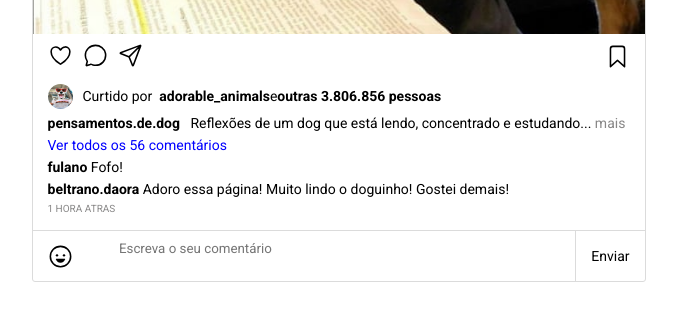
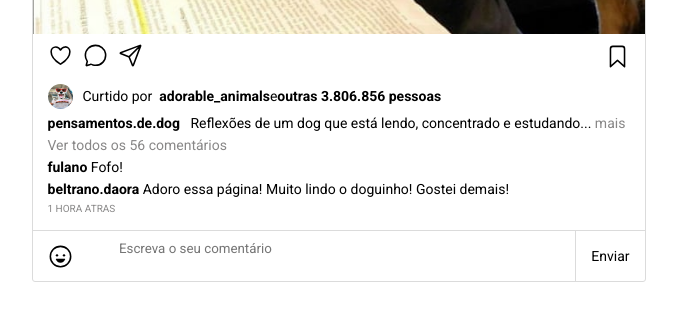
Before and after one commit to jumeneguete/projetoinstagram, a plain HTML site: page index.html in a window 1280 px wide. Shown: the part 880-1211 px from the top of the page, without its empty margins (156-833 px from the left). Drawn offline with nearby package versions, Linux system fonts and the light colour scheme.

Commit message:
Testando o GitHub de novo

```diff
--- a/estilo.css
+++ b/estilo.css
@@ -6,7 +6,7 @@ body {
 
 body a{
     text-decoration: none;
-    color: blue;
+    color: inherit;
 }
 
 header {
```
